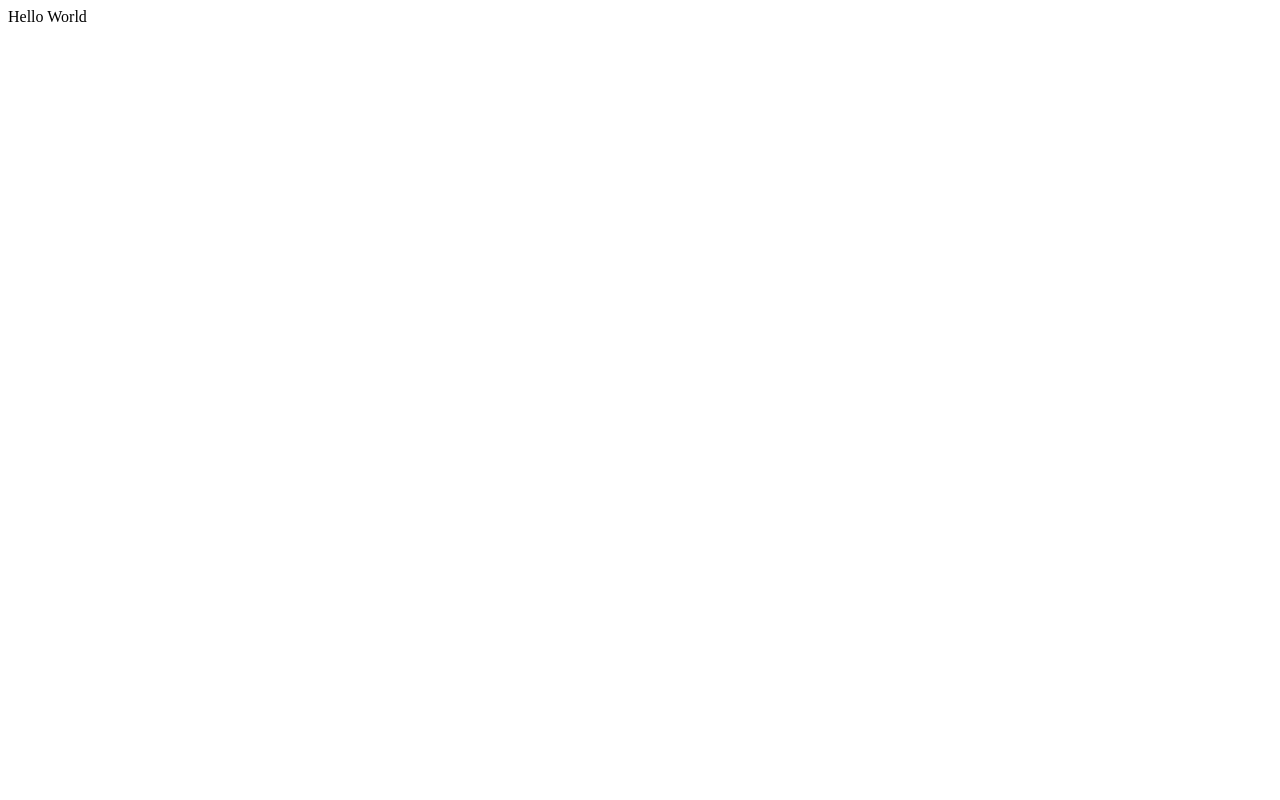
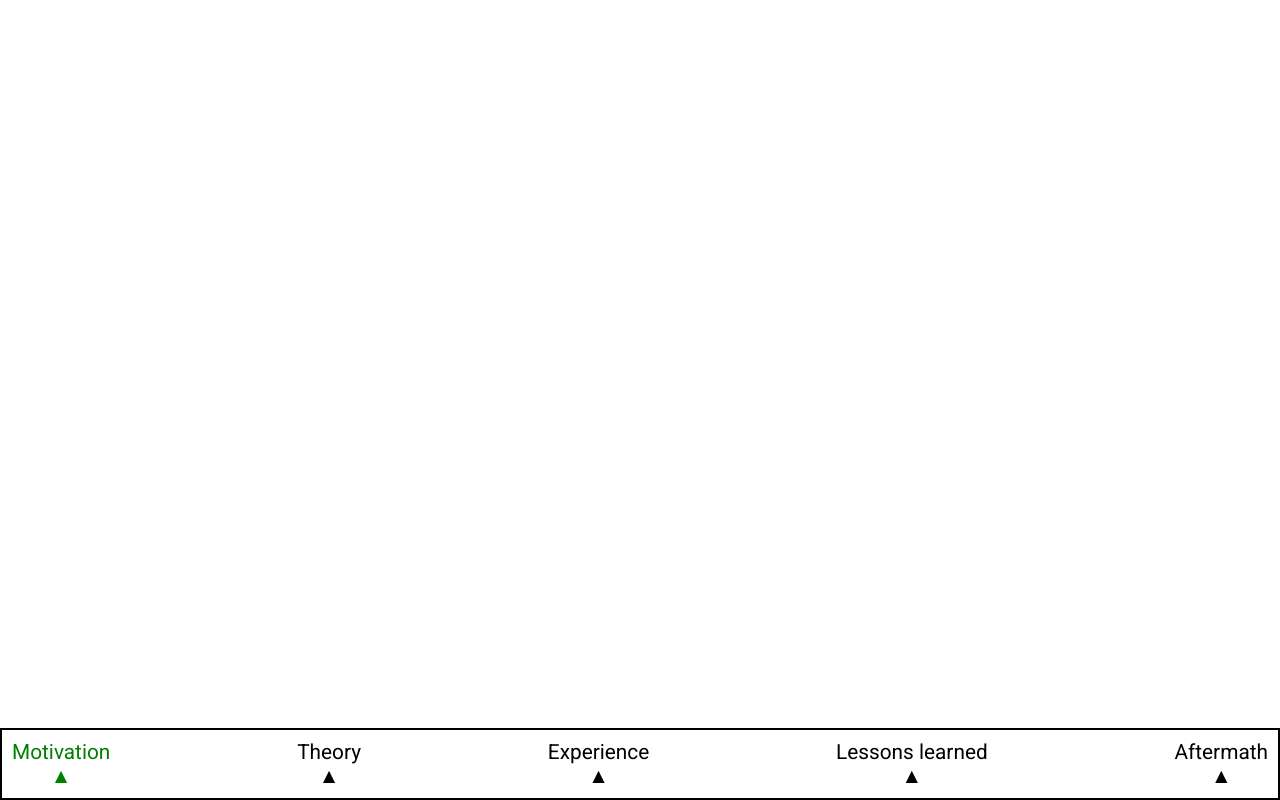
Before and after one commit to mr-nano/a-tale-tell-of-laser-harp, a plain HTML site: page index.html in a window 1280 px wide. Drawn offline with Linux system fonts and the light colour scheme.

Commit message:
add. basic footer

```diff
--- a/index.html
+++ b/index.html
@@ -1,12 +1,71 @@
 <!DOCTYPE html>
 <html lang="en">
-<head>
-    <meta charset="UTF-8">
-    <meta http-equiv="X-UA-Compatible" content="IE=edge">
-    <meta name="viewport" content="width=device-width, initial-scale=1.0">
+  <head>
+    <meta charset="UTF-8" />
+    <meta http-equiv="X-UA-Compatible" content="IE=edge" />
+    <meta name="viewport" content="width=device-width, initial-scale=1.0" />
     <title>An illustrated tale of laser harp</title>
-</head>
-<body>
-    Hello World
-</body>
+    <link
+      rel="stylesheet"
+      href="https://fonts.googleapis.com/css?family=Roboto"
+    />
+    <style>
+      :root {
+        --footer-font: 1.3rem Roboto;
+        --footer-font-color: black;
+        --footer-padding: 10px;
+        --footer-border: 2px solid black;
+
+        --current-selection-color: green;
+        --changing-selection-hover-color: darkorange;
+      }
+      * {
+        box-sizing: border-box;
+        margin: 0;
+        padding: 0;
+      }
+      footer {
+        color: var(--footer-font-color);
+        font: var(--footer-font);
+        position: fixed;
+        left: 0;
+        bottom: 0;
+        width: 100%;
+        padding: var(--footer-padding);
+        border: var(--footer-border);
+
+      }
+      footer ul {
+        display: flex;
+        justify-content: space-between;
+      }
+      footer ul li {
+        list-style-type: none;
+        cursor: pointer;
+      }
+      footer ul li:hover {
+        color: var(--changing-selection-hover-color);
+      }
+      footer ul li::after {
+        content: "▲";
+        display: block;
+        text-align: center;
+      }
+      footer ul li.current-section {
+          color:var(--current-selection-color);
+      }
+
+    </style>
+  </head>
+  <body>
+    <footer>
+      <ul>
+        <li class="current-section">Motivation</li>
+        <li>Theory</li>
+        <li>Experience</li>
+        <li>Lessons learned</li>
+        <li>Aftermath</li>
+      </ul>
+    </footer>
+  </body>
 </html>
```
